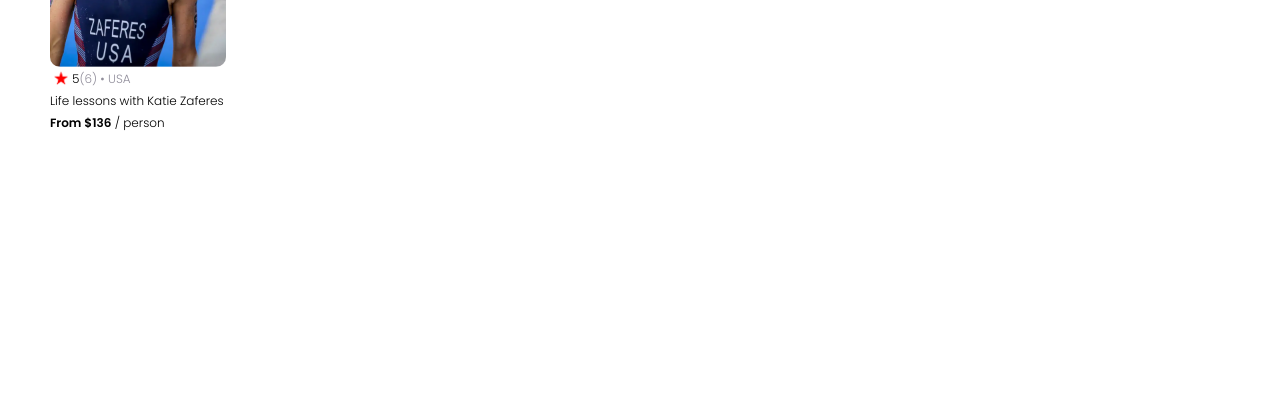
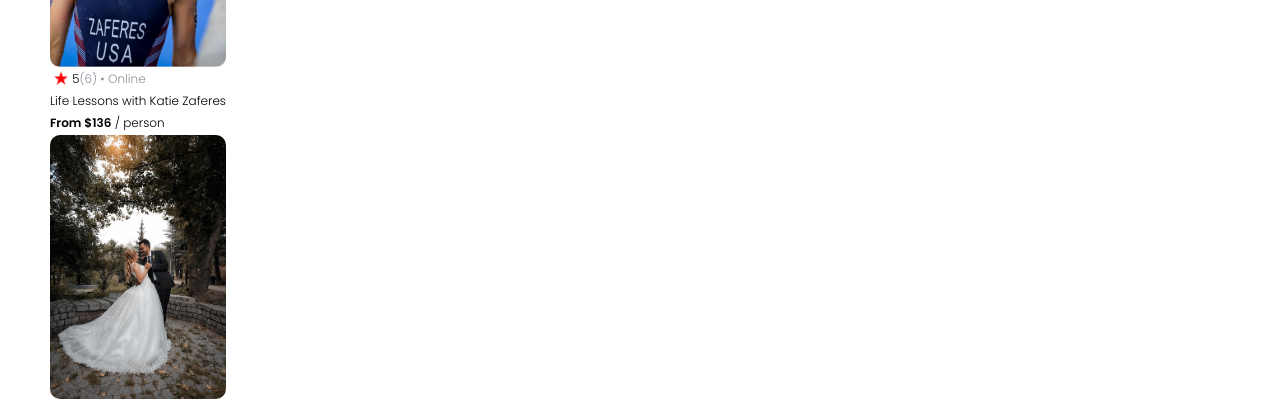
Before and after one commit to Halnon/airbnb-clone, a React (Vite) app: page / in a window 1280 px wide. Shown: the part 1066-1467 px from the top of the page. Before the commit the page ends 1201 px from the top, so only its background shows below. Built offline with nearby package versions, Linux system fonts and the light colour scheme.

Commit message:
map through data objects to render card components

```diff
--- a/src/App.jsx
+++ b/src/App.jsx
@@ -5,18 +5,22 @@ import Card from './components/Card.jsx';
 import data from './data.js';
 
 export default function App() {
+    const cardData = data.map((data) => {
+        return <Card
+                    img={data.coverImg}
+                    rating={data.stats.rating}
+                    reviewCount={data.stats.reviewCount}
+                    location={data.location}
+                    title={data.title}
+                    price={data.price}
+
+                />
+    })
     return (
         <div>
             <NavBar />
             <Hero />
-            <Card
-                img='katie-zaferes.png'
-                rating={5.0}
-                reviewCount={6}
-                location='USA'
-                title='Life lessons with Katie Zaferes'
-                price={136}
-            />
+            {cardData}
         </div>
     )
 }
```
